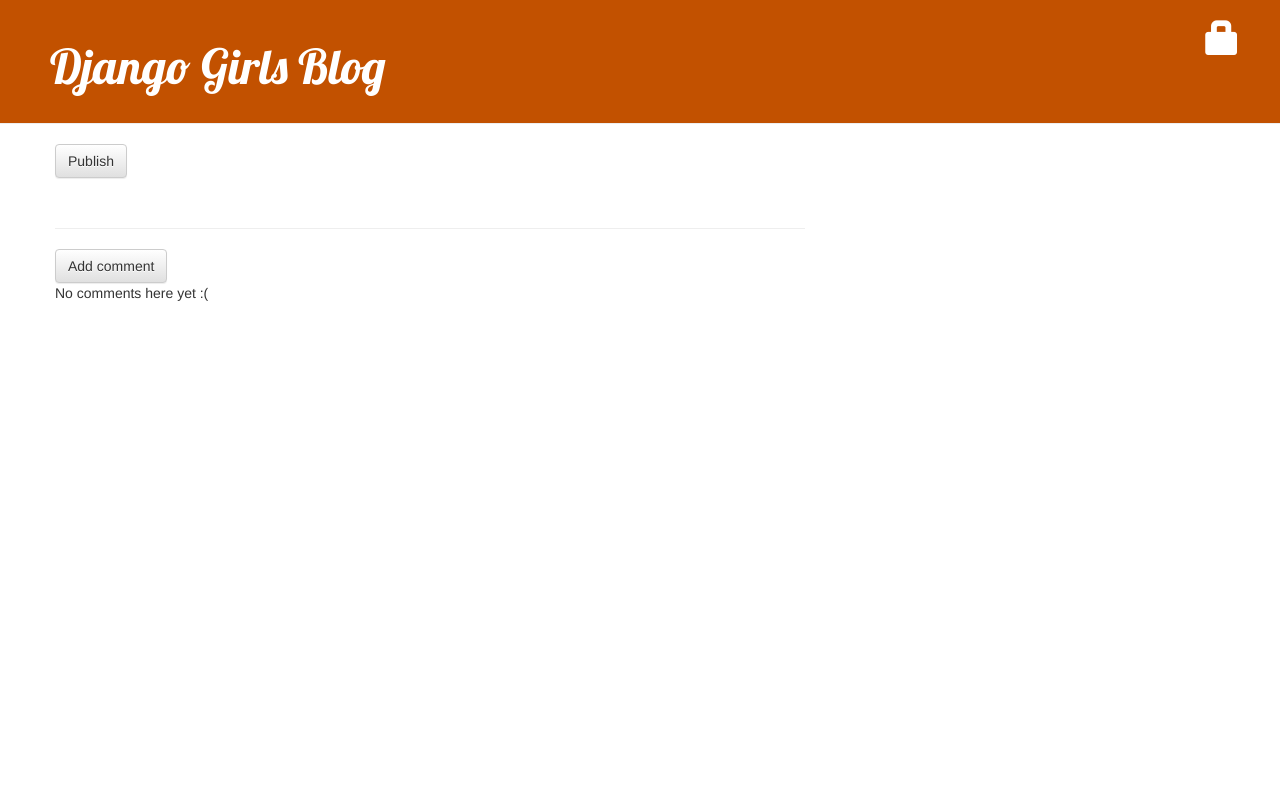
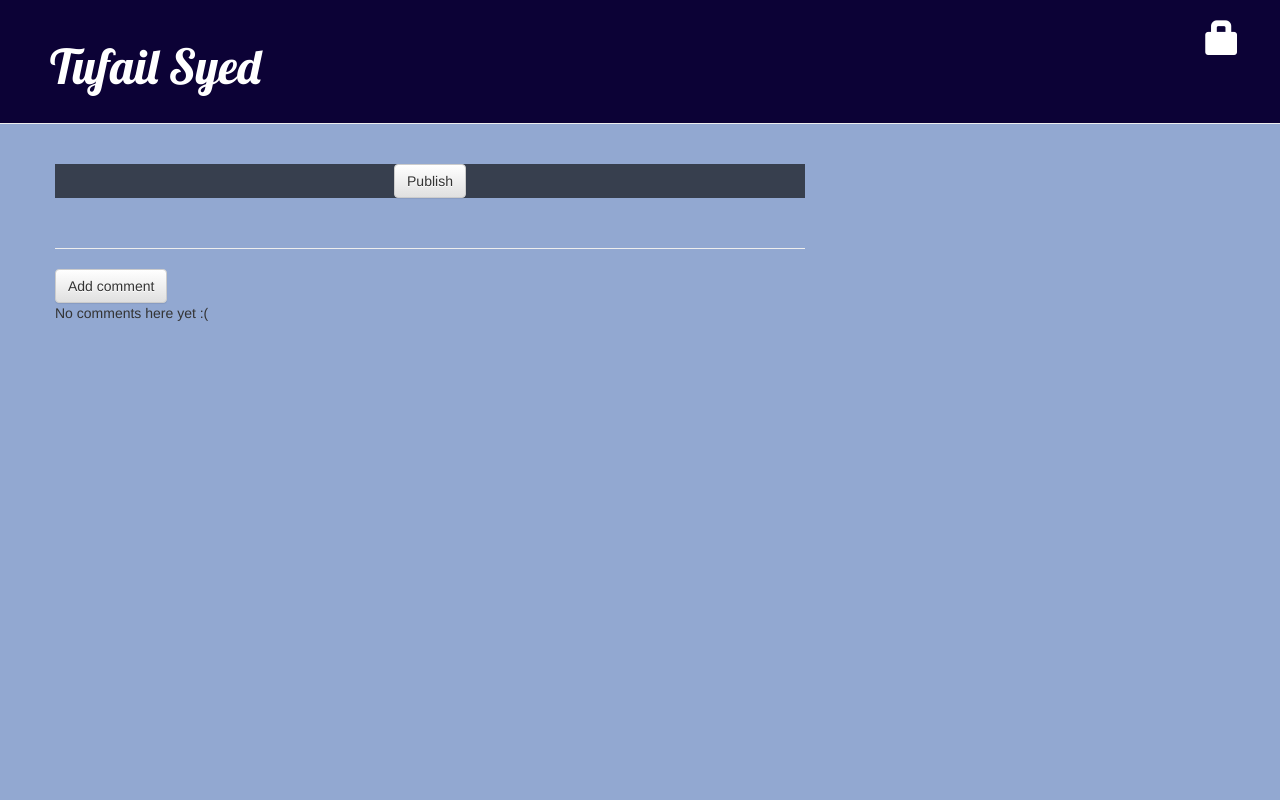
Before and after one commit to TufailSyed/my-first-blog, a Django app: template blog/templates/blog/post_detail.html in a window 1280 px wide. Run offline with Django 3.2, Linux system fonts and the light colour scheme; the template is opened without the code that fills it, so the values that code supplies are empty; some libraries are stand-ins or nearby versions.

Commit message:
Started working on css

```diff
--- a/blog/forms.py
+++ b/blog/forms.py
@@ -5,7 +5,7 @@ class PostForm(forms.ModelForm):
 
     class Meta:
         model = Post
-        fields = ('title', 'text',)
+        fields = ('title', 'description', 'text',)
 
 class CommentForm(forms.ModelForm):
 
--- a/blog/models.py
+++ b/blog/models.py
@@ -5,6 +5,7 @@ from django.utils import timezone
 class Post(models.Model):
     author = models.ForeignKey(settings.AUTH_USER_MODEL, on_delete=models.CASCADE)
     title = models.CharField(max_length=200)
+    description = models.CharField(max_length=200, default='Enter description of post here')
     text = models.TextField()
     created_date = models.DateTimeField(default=timezone.now)
     published_date = models.DateTimeField(blank=True, null=True)
--- a/blog/static/css/blog.css
+++ b/blog/static/css/blog.css
@@ -1,5 +1,7 @@
+body {background-color: #92a8d1;}
+
 .page-header {
-    background-color: #C25100;
+    background-color: #0c0236;
     margin-top: 0;
     padding: 20px 20px 20px 50px;
 }
@@ -19,7 +21,7 @@ h1, h2, h3, h4 {
 }
 
 .date {
-    color: #828282;
+    color: #eee5e5;
 }
 
 .save {
@@ -38,11 +40,19 @@ h1, h2, h3, h4 {
 }
 
 .post {
+    margin-top: 20px;
+    text-align: center;
+    background-color: #373f4e;
     margin-bottom: 50px;
+    color: white;
+}
+
+.post_description{
+    color: white;
 }
 
 .post h2 a, .post h2 a:visited {
-    color: #000000;
+    color: white;
 }
 
 .comment {
--- a/blog/templates/blog/base.html
+++ b/blog/templates/blog/base.html
@@ -1,7 +1,7 @@
 {% load static %}
 <html>
     <head>
-        <title>Django Girls blog</title>
+        <title>Tufail Syed</title>
         <link rel="stylesheet" href="//maxcdn.bootstrapcdn.com/bootstrap/3.2.0/css/bootstrap.min.css">
         <link rel="stylesheet" href="//maxcdn.bootstrapcdn.com/bootstrap/3.2.0/css/bootstrap-theme.min.css">
         <link href='//fonts.googleapis.com/css?family=Lobster&subset=latin,latin-ext' rel='stylesheet' type='text/css'>
@@ -16,7 +16,7 @@
             {% else %}
                 <a href="{% url 'login' %}" class="top-menu"><span class="glyphicon glyphicon-lock"></span></a>
             {% endif %}
-            <h1><a href="/">Django Girls Blog</a></h1>
+            <h1><a href="/">Tufail Syed</a></h1>
         </div>
         <div class="content container">
             <div class="row">
--- a/blog/templates/blog/post_detail.html
+++ b/blog/templates/blog/post_detail.html
@@ -15,6 +15,7 @@
             <a class="btn btn-default" href="{% url 'post_remove' pk=post.pk %}"><span class="glyphicon glyphicon-remove"></span></a>
         {% endif %}
         <h2>{{ post.title }}</h2>
+        <p>{{ post.description|linebreaksbr }}</p>
         <p>{{ post.text|linebreaksbr }}</p>
     </div>
 
--- a/blog/templates/blog/post_list.html
+++ b/blog/templates/blog/post_list.html
@@ -6,8 +6,10 @@
                 <p>published: {{ post.published_date }}</p>
             </div>
             <h2><a href="{% url 'post_detail' pk=post.pk %}">{{ post.title }}</a></h2>
-            <p>{{ post.text|linebreaksbr }}</p>
-            <a href="{% url 'post_detail' pk=post.pk %}">Comments: {{ post.approved_comments.count }}</a>
+            <div class="post_description">
+                <p>{{ post.description|linebreaksbr }}</p>
+            </div>
+            <a href="{% url 'post_detail' pk=post.pk %}">Comments: {{ post.comments.count }}</a>
         </div>
     {% endfor %}
 {% endblock %}
--- /dev/null
+++ b/cv/functional_tests.py
@@ -0,0 +1,6 @@
+from selenium import webdriver
+
+browser = webdriver.Firefox()
+browser.get('http://localhost:8000')
+
+assert 'Django' in browser.title
--- a/mysite/settings.py
+++ b/mysite/settings.py
@@ -25,7 +25,7 @@ SECRET_KEY = 'rar3v+oiy8h-u8wd673-j6#rzmavpytyyn0^cbrkh3nnglr!q@'
 # SECURITY WARNING: don't run with debug turned on in production!
 DEBUG = True
 
-ALLOWED_HOSTS = ['127.0.0.1', '.pythonanywhere.com']
+ALLOWED_HOSTS = ['127.0.0.1', '.pythonanywhere.com', 'localhost']
 
 
 # Application definition
```
Also changed, not shown: blog/migrations/0003_post_description.py (added), blog/migrations/0004_auto_20200726_1737.py (added), 1 other file.
